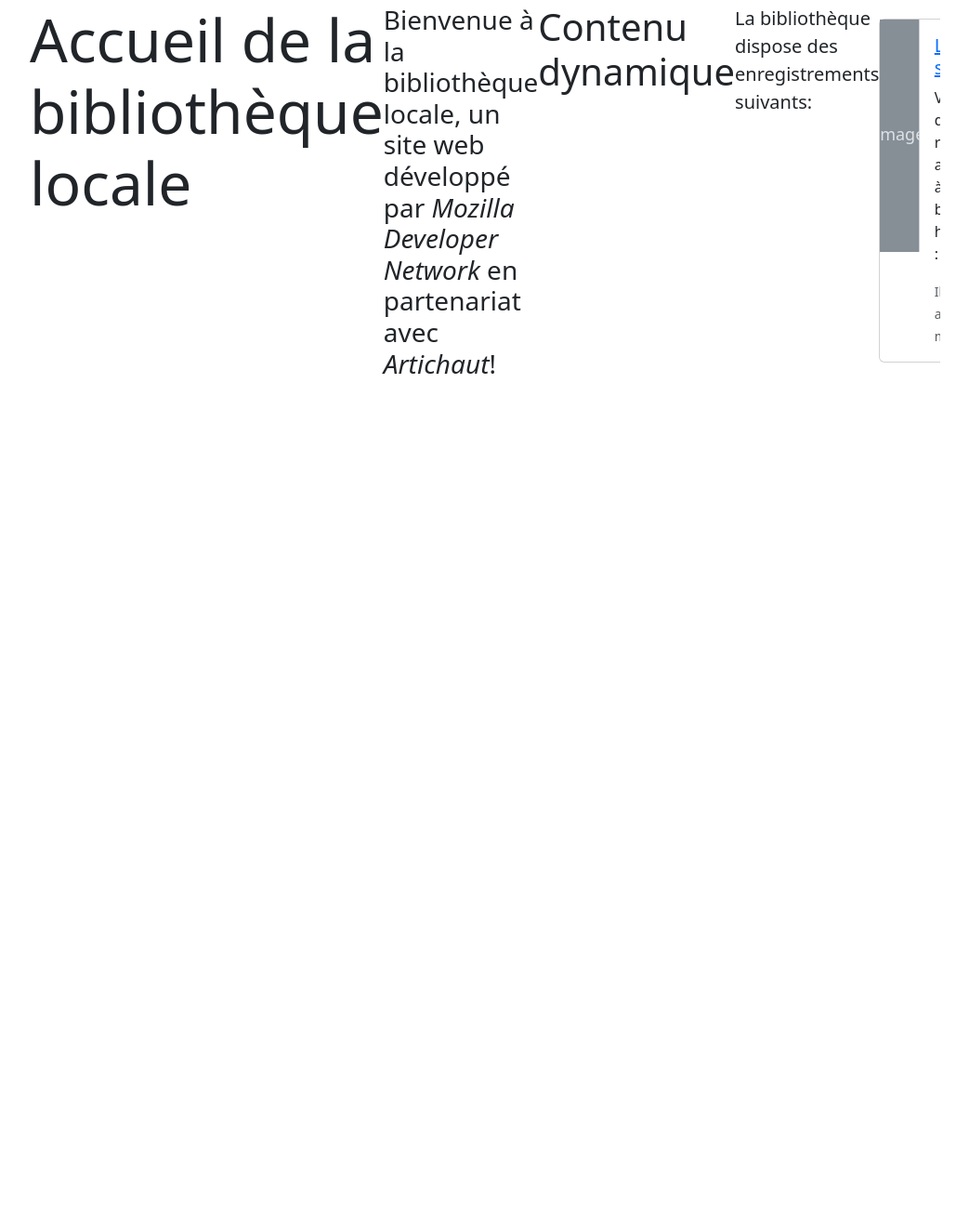
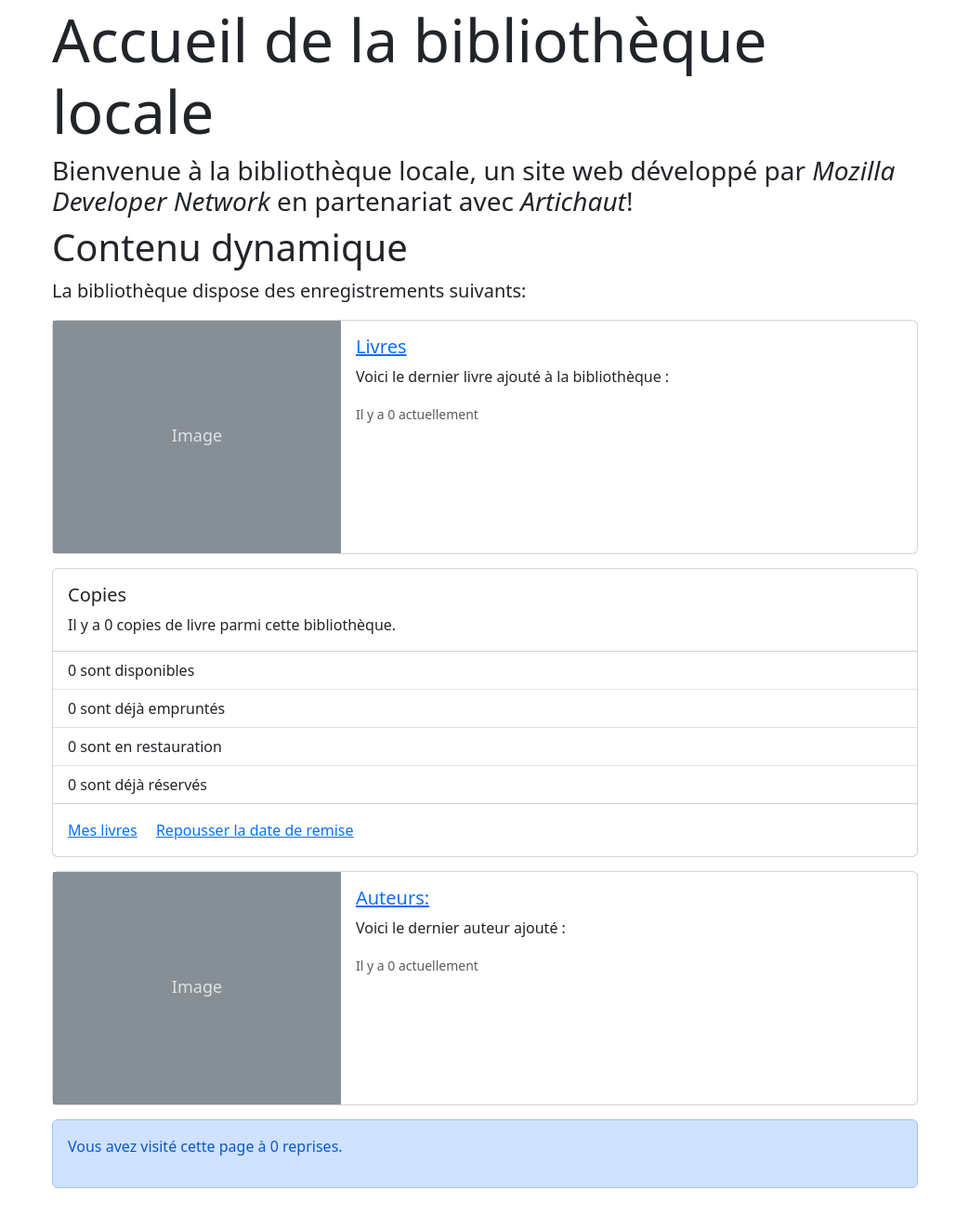
Before and after one commit to Artchaut/Django_Bibliotheque-locale, a Django app: page /catalog/ in a window 1280 px wide. Shown: the part 77-1385 px from the top of the page at 93% size, without its empty margins (118-1161 px from the left). Before the commit the page ends 479 px from the top, so only its background shows below. Run offline with Django 4.2, Linux system fonts and the light colour scheme; data that the repository does not hold is empty; some libraries are stand-ins or nearby versions.

Commit message:
page-layout-commit

```diff
--- a/catalog/templates/base_generic.html
+++ b/catalog/templates/base_generic.html
@@ -231,7 +231,7 @@
 </nav>
 
 <main class="d-flex flex-nowrap" style="height: auto; max_height=2000vh">
-
+  <div class="container">
     {% block content %}
     {% endblock %}
 
@@ -252,10 +252,13 @@
 	        </div>
 	    {% endif %}
 	  {% endblock %}
+  </div>
 </main>
+
 {% load static %}
 <script src="https://cdn.jsdelivr.net/npm/bootstrap@5.1.3/dist/js/bootstrap.bundle.min.js" integrity="sha384-ka7Sk0Gln4gmtz2MlQnikT1wXgYsOg+OMhuP+IlRH9sENBO0LRn5q+8nbTov4+1p" crossorigin="anonymous"></script>
 <!--<script src="{% static 'js/bootstrap.bundle.min.js' %}"></script>
 <script src="{% static 'js/sidebars.js' %}"></script>-->
+
 </body>
 </html>
--- a/catalog/templates/index.html
+++ b/catalog/templates/index.html
@@ -4,6 +4,7 @@
  <!-- Add additional CSS in static file -->
  {% load static %}
 <link rel="stylesheet" href="{% static 'css/styles.css' %}">
+<div class="container-lg">
   <h1 class="display-3">Accueil de la bibliothèque locale</h1>
   <p class="h3">Bienvenue à la bibliothèque locale, un site web développé par <em>Mozilla Developer Network</em> en partenariat avec <em>Artichaut</em>!</p>
   <h2 class="display-6">Contenu dynamique</h2>
@@ -62,6 +63,6 @@
   <div class="alert alert-primary alert-dismissible fade show" role="alert" style="margin: 10px 0 10px 0">
     <p>Vous avez visité cette page à {{ num_visits }} reprise{{ num_visits|pluralize }}.</p>
   </div>
-
+</div>
 
 {% endblock %}
```
Lines whose indentation alone changed are shown as unchanged.
